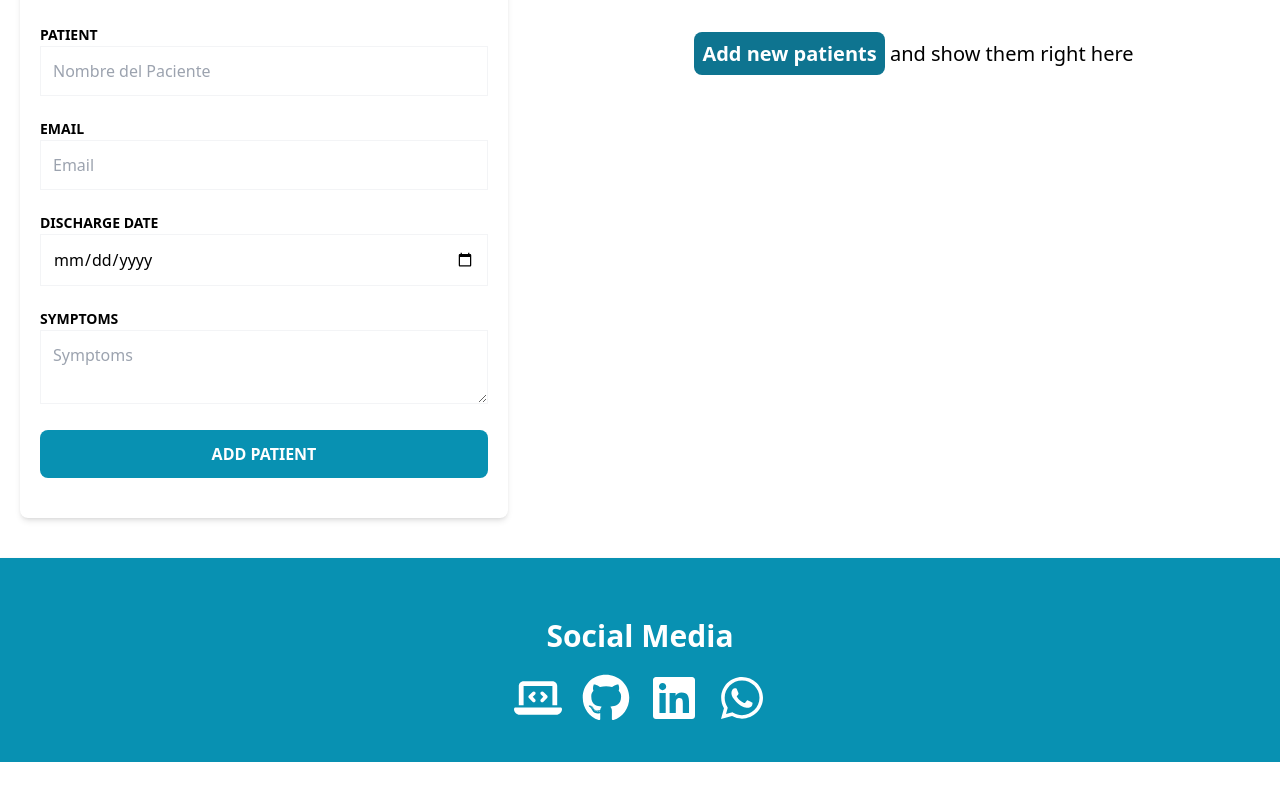
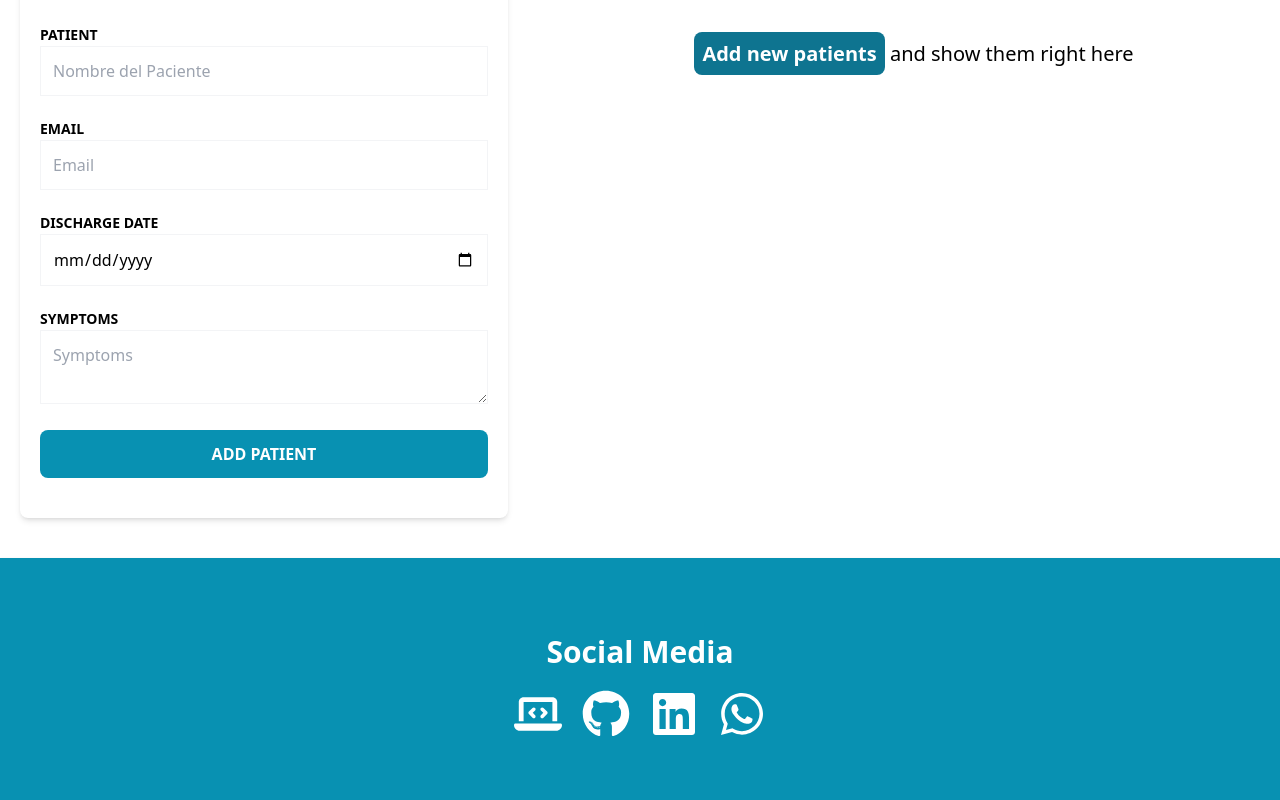
Before and after one commit to macRountree/patiens-manager-tsx-zustand, a React (Vite) app: page / in a window 1280 px wide. Shown: the part 214-1014 px from the top of the page. Before the commit the page ends 976 px from the top, so only its background shows below. Built offline with nearby package versions, Linux system fonts and the light colour scheme.

Commit message:
chore: Update footer styling in App component and SocialMedia component

```diff
--- a/src/App.tsx
+++ b/src/App.tsx
@@ -16,7 +16,7 @@ function App() {
           <PatientsList />
         </div>
       </div>
-      <footer className="bg-cyan-600  shadow p-5">
+      <footer className="bg-cyan-600 max-h-full shadow p-5">
         <SocialMedia />
       </footer>
       <ToastContainer
--- a/src/components/SocialMedia.tsx
+++ b/src/components/SocialMedia.tsx
@@ -2,7 +2,7 @@ import {FaGithub, FaLinkedin, FaLaptopCode, FaWhatsapp} from 'react-icons/fa6';
 
 export const SocialMedia = () => {
   return (
-    <div className=" md:mt-10 mt-10">
+    <div className=" md:my-10 md:py-4 mt-4">
       <h2 className="text-center text-3xl font-black text-white">
         Social Media
       </h2>
```
